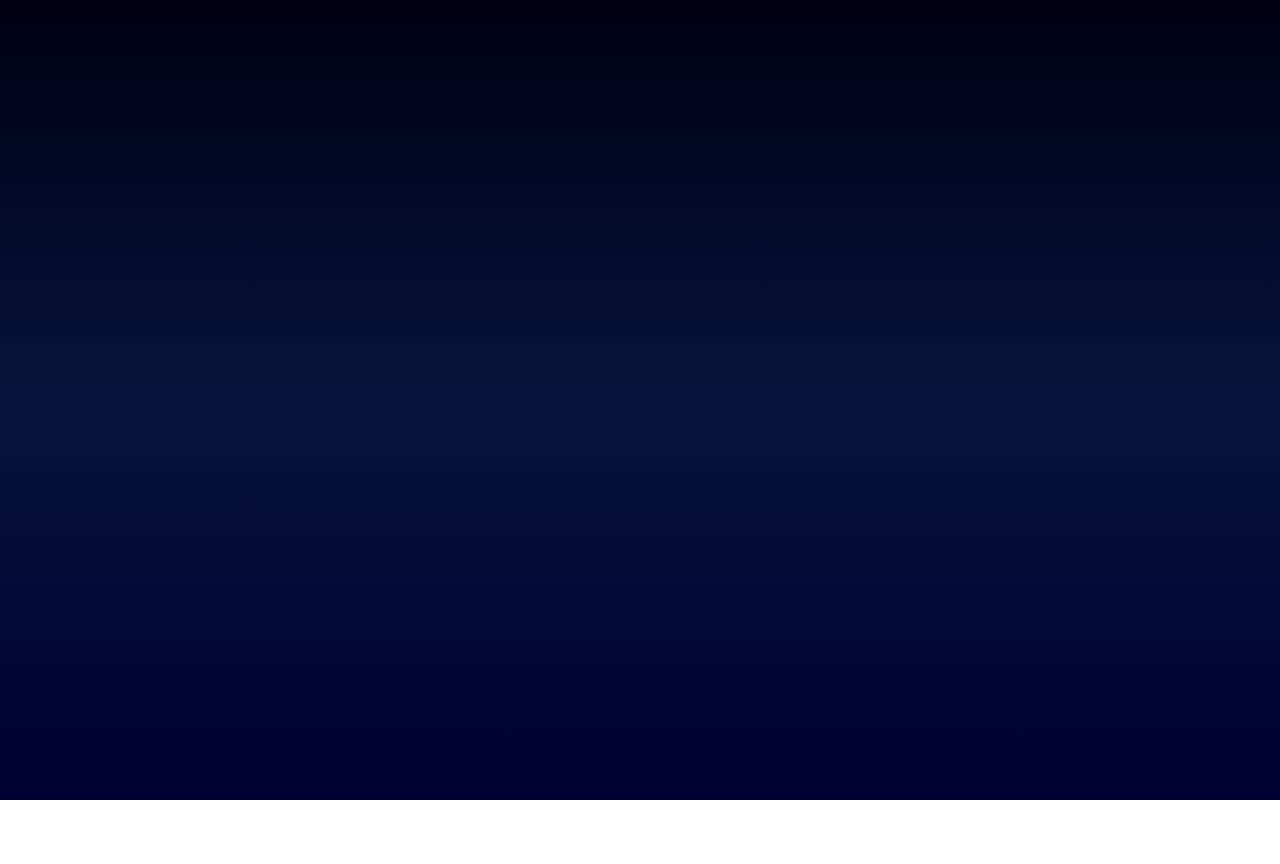
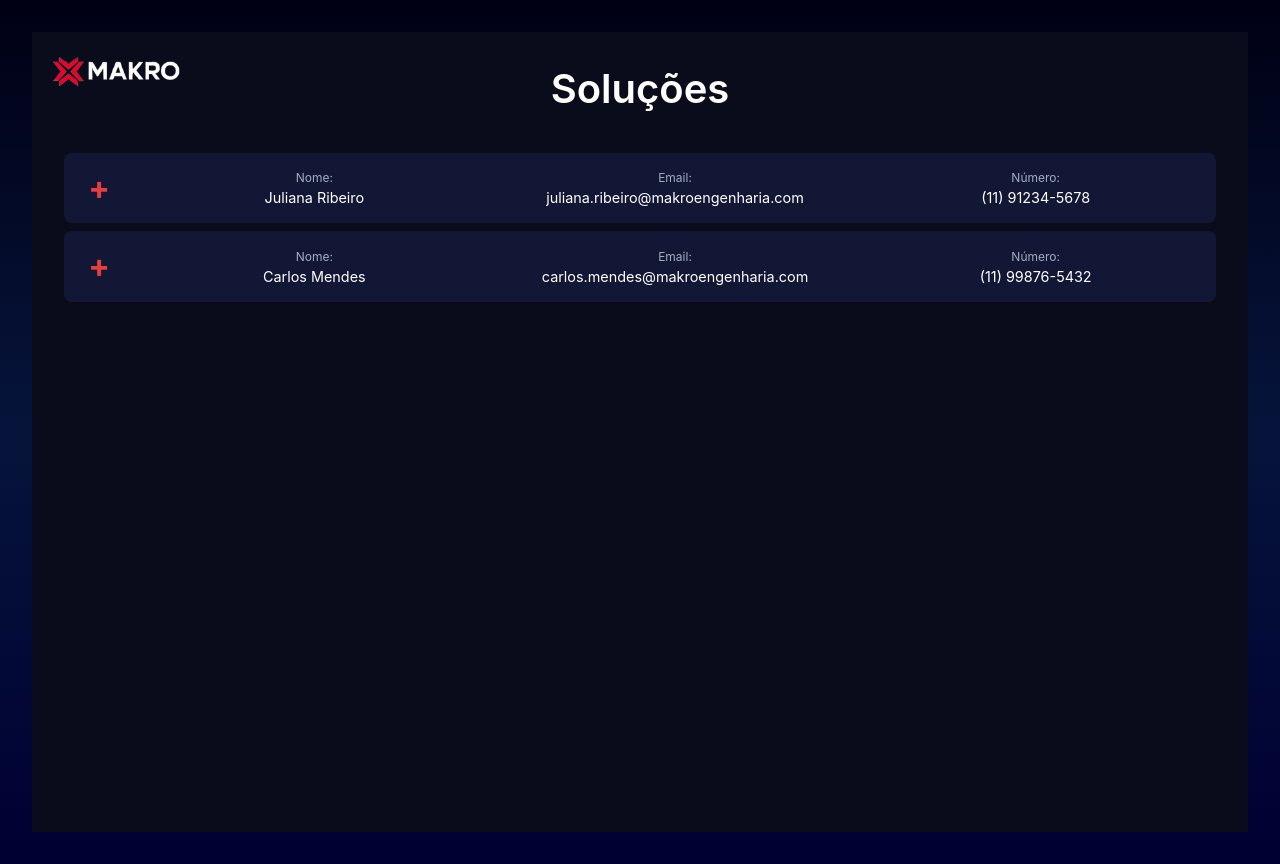
Before and after one commit to Layssaoliveira26/Project-Inovacao-Makro-Capacita, a React (Vite) app in the folder frontend-makro/: page /solucoes_adm in a window 1280 px wide. Before the commit this address had no page. Before the commit the page ends 800 px from the top, so only its background shows below. Built offline with nearby package versions, Linux system fonts and the light colour scheme.

Commit message:
Atualiza App.jsx, Login e adiciona tela de Soluções

```diff
--- a/frontend-makro/src/App.jsx
+++ b/frontend-makro/src/App.jsx
@@ -1,5 +1,6 @@
 import { BrowserRouter as Router, Routes, Route } from 'react-router-dom'
 import Login from './pages/Login_Adm/Login'
+import Solucoes from './pages/Solucoes_Adm/Solucoes';
 import './App.css'
 
 function App() {
@@ -8,6 +9,7 @@ function App() {
     <Router>
       <Routes>
         <Route path="/login_adm" element={<Login/>} />
+        <Route path="/solucoes_adm" element={<Solucoes />} />
       </Routes>
     </Router>
   )
--- a/frontend-makro/src/pages/Login_Adm/Login.jsx
+++ b/frontend-makro/src/pages/Login_Adm/Login.jsx
@@ -1,24 +1,31 @@
-import './login.css'
-import Logo from '../../assets/logo_makro.png'
+import { useNavigate } from 'react-router-dom';
+import './login.css';
+import Logo from '../../assets/logo_makro.png';
+
 function Login() {
+    const navigate = useNavigate(); // Hook para navegação
+
+    const handleLogin = () => {
+        navigate('/solucoes_adm'); // Redireciona para a tela de soluções
+    };
+
     return (
         <div className='tela_login'>
             <div className='logo_makro'>
-                <img src={Logo} alt='Makro Logo'></img>
+                <img src={Logo} alt='Makro Logo' />
             </div>
             <div className='bloco_login'>
                 <h2>Login</h2>
                 <div className='input_group'>
-                <input type='email' placeholder='E-mail'/>
+                    <input type='email' placeholder='E-mail' />
                 </div>
                 <div className='input_group'>
-                <input type='password'placeholder='Senha'/>
+                    <input type='password' placeholder='Senha' />
                 </div>
-                <button className='enter_btn'>Entrar</button>
+                <button className='enter_btn' onClick={handleLogin}>Entrar</button>
             </div>
         </div>
-
-    )
+    );
 }
 
-export default Login
+export default Login;
--- /dev/null
+++ b/frontend-makro/src/pages/Solucoes_Adm/Solucoes.css
@@ -0,0 +1,233 @@
+* {
+    margin: 0;
+    padding: 0;
+    box-sizing: border-box;
+    font-family: -apple-system, BlinkMacSystemFont, 'Segoe UI', Roboto, Oxygen, Ubuntu, Cantarell, 'Open Sans', 'Helvetica Neue', sans-serif;
+}
+
+body {
+    background-color: #0a0c1b;
+    color: white;
+}
+
+.solutions-container {
+    width: 100%;
+    min-height: 100vh;
+    padding: 2rem;
+    background-color: #0a0c1b;
+    position: relative;
+}
+
+.logo_makro img {
+    width: 130px;
+    height: auto;
+
+}
+
+.logo_makro {
+    position: absolute;
+    top: 0;
+    left: 20px;
+    margin: 0;
+    padding: 0;
+    margin-top: 20px;
+}
+
+.solutions-container h2 {
+    font-size: 2.5rem;
+    font-weight: 600;
+    margin-bottom: 2rem;
+    color: white;
+    text-align: center;
+}
+
+table {
+    width: 100%;
+    border-collapse: separate;
+    border-spacing: 0 0.5rem;
+}
+
+thead {
+    display: none;
+}
+
+tbody tr {
+    background-color: #131736;
+    border-radius: 8px;
+    margin-bottom: 0.5rem;
+    display: flex;
+    align-items: center;
+    overflow: hidden;
+}
+
+td {
+    padding: 1rem;
+}
+
+td:first-child {
+    width: 70px;
+    display: flex;
+    justify-content: center;
+}
+
+td button {
+    background-color: transparent;
+    border: none;
+    color: #e53e3e;
+    font-size: 2rem;
+    font-weight: bold;
+    cursor: pointer;
+    transition: all 0.2s;
+    padding: 8px;
+    line-height: 0.7;
+}
+
+td button:hover {
+    color: #ff5252;
+    text-shadow: 0 0 8px rgba(255, 82, 82, 0.4);
+}
+
+td:not(:first-child) {
+    flex: 1;
+    display: flex;
+    flex-direction: column;
+}
+
+td:nth-child(2)::before {
+    content: "Nome:";
+    display: block;
+    font-size: 0.75rem;
+    color: #a0aec0;
+    margin-bottom: 0.25rem;
+}
+
+td:nth-child(3)::before {
+    content: "Email:";
+    display: block;
+    font-size: 0.75rem;
+    color: #a0aec0;
+    margin-bottom: 0.25rem;
+}
+
+td:nth-child(4)::before {
+    content: "Número:";
+    display: block;
+    font-size: 0.75rem;
+    color: #a0aec0;
+    margin-bottom: 0.25rem;
+}
+
+td {
+    font-size: 0.9rem;
+}
+
+.modal {
+    position: fixed;
+    top: 0;
+    left: 0;
+    width: 100%;
+    height: 100vh;
+    display: flex;
+    align-items: center;
+    justify-content: center;
+    z-index: 1000;
+    background-color: rgba(10, 12, 27, 0.8);
+}
+
+.modal-content {
+    width: 100%;
+    max-width: 600px;
+    background-color: #1a2045;
+    border-radius: 8px;
+    padding: 2rem;
+    position: relative;
+    box-shadow: 0 10px 25px rgba(0, 0, 0, 0.3);
+    animation: fadeIn 0.3s ease-out;
+}
+
+@keyframes fadeIn {
+    from {
+        opacity: 0;
+        transform: translateY(-20px);
+    }
+
+    to {
+        opacity: 1;
+        transform: translateY(0);
+    }
+}
+
+.modal-content h3 {
+    color: #e53e3e;
+    font-size: 0.875rem;
+    margin-bottom: 2rem;
+    position: relative;
+    display: flex;
+    align-items: center;
+}
+
+.modal-content h3::before {
+    content: "";
+    display: block;
+    width: 20px;
+    height: 2px;
+    background-color: #e53e3e;
+    margin-right: 0.5rem;
+}
+
+.description-title {
+    font-size: 1rem;
+    font-weight: 500;
+    margin-bottom: 1rem;
+}
+
+.description-box {
+    background-color: #131736;
+    padding: 1.5rem;
+    border-radius: 0.5rem;
+    min-height: 200px;
+    max-height: 400px;
+    overflow-y: auto;
+}
+
+.close-button {
+    position: absolute;
+    top: 1.5rem;
+    right: 1.5rem;
+    background: none;
+    border: none;
+    color: white;
+    font-size: 1.5rem;
+    cursor: pointer;
+}
+
+@media (max-width: 768px) {
+    .modal-content {
+        max-width: 90%;
+        margin: 0 10px;
+    }
+
+    .solutions-container {
+        padding: 1rem;
+    }
+
+    tbody tr {
+        flex-direction: column;
+        align-items: flex-start;
+    }
+
+    td:not(:first-child) {
+        width: 100%;
+        padding: 0.5rem 1rem;
+    }
+
+    td:first-child {
+        width: 100%;
+        justify-content: flex-start;
+        padding-bottom: 0;
+    }
+
+    .modal {
+        width: 100%;
+    }
+}
--- /dev/null
+++ b/frontend-makro/src/pages/Solucoes_Adm/Solucoes.jsx
@@ -0,0 +1,83 @@
+import React, { useState } from "react";
+import './Solucoes.css';
+import Logo from '../../assets/logo_makro.png';
+
+const Solucoes = () => {
+    const [selectedSolution, setSelectedSolution] = useState(null);
+
+    // Dados fictícios para as soluções
+    const solutions = [
+        {
+            id: 1,
+            name: "Juliana Ribeiro",
+            email: "juliana.ribeiro@makroengenharia.com",
+            phone: "(11) 91234-5678",
+            description: "Sistema inteligente de gestão de obras, com painéis de acompanhamento em tempo real, alertas de atraso e relatórios automáticos, para reduzir falhas de comunicação e aumentar a produtividade no canteiro."
+        },
+        {
+            id: 2,
+            name: "Carlos Mendes",
+            email: "carlos.mendes@makroengenharia.com",
+            phone: "(11) 99876-5432",
+            description: "Plataforma de controle de insumos e materiais com integração ao estoque, evitando desperdício e reduzindo custos com compras não planejadas."
+        },
+    ];
+
+    const openSolutionDetails = (solution) => {
+        setSelectedSolution(solution);
+    };
+
+    const closeSolutionDetails = () => {
+        setSelectedSolution(null);
+    };
+
+    return (
+        <div className="solutions-container">
+            {/* Logo */}
+            <div className='logo_makro'>
+                <img src={Logo} alt='Makro Logo' />
+            </div>
+
+            <h2>Soluções</h2>
+
+            <table>
+                <thead>
+                    <tr>
+                        <th>Ação</th>
+                        <th>Nome</th>
+                        <th>Email</th>
+                        <th>Telefone</th>
+                    </tr>
+                </thead>
+                <tbody>
+                    {solutions.map((solution) => (
+                        <tr key={solution.id}>
+                            <td>
+                                <button onClick={() => openSolutionDetails(solution)}>+</button>
+                            </td>
+                            <td>{solution.name}</td>
+                            <td>{solution.email}</td>
+                            <td>{solution.phone}</td>
+                        </tr>
+                    ))}
+                </tbody>
+            </table>
+
+            {selectedSolution && (
+                <div className="modal">
+                    <div className="modal-content">
+                        <h3>documento da proposta</h3>
+                        <button className="close-button" onClick={closeSolutionDetails}>&times;</button>
+
+                        <div className="description-title">Descrição da proposta</div>
+                        <div className="description-box">
+                            {selectedSolution.description}
+                        </div>
+                    </div>
+                </div>
+            )}
+        </div>
+    );
+};
+
+export default Solucoes;
```
